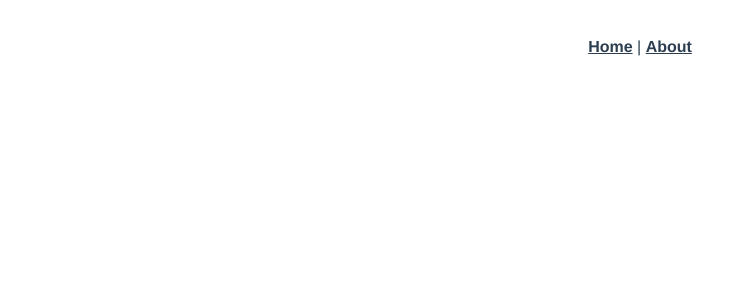
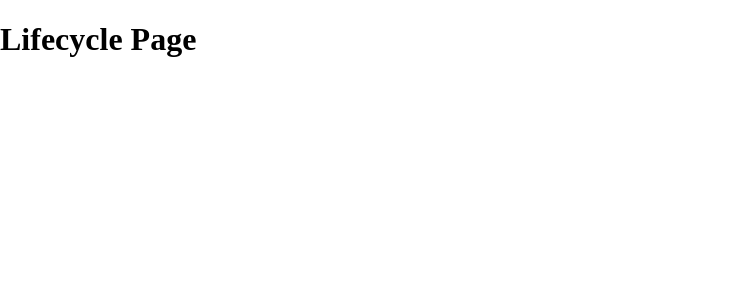
Before and after one commit to arkbootcamp/week7-web3-intermediate_frontend, a Vue app: page /lifecycle in a window 1280 px wide. Shown: the top 300 px of the page, without its empty margins (0-755 px from the left). Built offline with nearby package versions, Linux system fonts and the light colour scheme.

Commit message:
first commit

```diff
--- a/package.json
+++ b/package.json
@@ -8,6 +8,7 @@
     "lint": "vue-cli-service lint"
   },
   "dependencies": {
+    "bootstrap-vue": "^2.16.0",
     "core-js": "^3.6.5",
     "vue": "^2.6.11",
     "vue-router": "^3.2.0"
--- a/src/App.vue
+++ b/src/App.vue
@@ -1,32 +1,13 @@
 <template>
   <div id="app">
-    <div id="nav">
-      <router-link to="/">Home</router-link> |
-      <router-link to="/about">About</router-link>
-    </div>
-    <router-view/>
+    <router-view />
   </div>
 </template>
 
 <style>
-#app {
-  font-family: Avenir, Helvetica, Arial, sans-serif;
-  -webkit-font-smoothing: antialiased;
-  -moz-osx-font-smoothing: grayscale;
-  text-align: center;
-  color: #2c3e50;
-}
-
-#nav {
-  padding: 30px;
-}
-
-#nav a {
-  font-weight: bold;
-  color: #2c3e50;
-}
-
-#nav a.router-link-exact-active {
-  color: #42b983;
+html,
+body {
+  margin: 0;
+  padding: 0;
 }
 </style>
--- /dev/null
+++ b/src/components/_base/Navbar.vue
@@ -0,0 +1,7 @@
+<template>
+  <div>
+    <router-link to="/">Home</router-link> |
+    <router-link to="/axios">Axios</router-link> |
+    <router-link to="/lifecycle">lifecycle</router-link>
+  </div>
+</template>
--- a/src/router/index.js
+++ b/src/router/index.js
@@ -1,6 +1,8 @@
 import Vue from 'vue'
 import VueRouter from 'vue-router'
 import Home from '../views/Home.vue'
+import Axios from '../views/Axios.vue'
+import Lifecycle from '../views/Lifecycle.vue'
 
 Vue.use(VueRouter)
 
@@ -11,12 +13,14 @@ const routes = [
     component: Home
   },
   {
-    path: '/about',
-    name: 'About',
-    // route level code-splitting
-    // this generates a separate chunk (about.[hash].js) for this route
-    // which is lazy-loaded when the route is visited.
-    component: () => import(/* webpackChunkName: "about" */ '../views/About.vue')
+    path: '/axios',
+    name: 'Axios',
+    component: Axios
+  },
+  {
+    path: '/lifecycle',
+    name: 'Lifecycle',
+    component: Lifecycle
   }
 ]
 
--- /dev/null
+++ b/src/views/Axios.vue
@@ -0,0 +1,3 @@
+<template>
+  <h1>Axios Page</h1>
+</template>
--- a/src/views/Home.vue
+++ b/src/views/Home.vue
@@ -1,18 +1,17 @@
 <template>
   <div class="home">
-    <img alt="Vue logo" src="../assets/logo.png">
-    <HelloWorld msg="Welcome to Your Vue.js App"/>
+    <img alt="Vue logo" src="../assets/logo.png" />
+    <Navbar />
   </div>
 </template>
 
 <script>
-// @ is an alias to /src
-import HelloWorld from '@/components/HelloWorld.vue'
+import Navbar from '../components/_base/Navbar'
 
 export default {
   name: 'Home',
   components: {
-    HelloWorld
+    Navbar
   }
 }
 </script>
--- /dev/null
+++ b/src/views/Lifecycle.vue
@@ -0,0 +1,3 @@
+<template>
+  <h1>Lifecycle Page</h1>
+</template>
```
Also changed, not shown: .eslintrc.js, .prettierrc.js (added), 1 other file (tests, documents, lock files or other folders).
